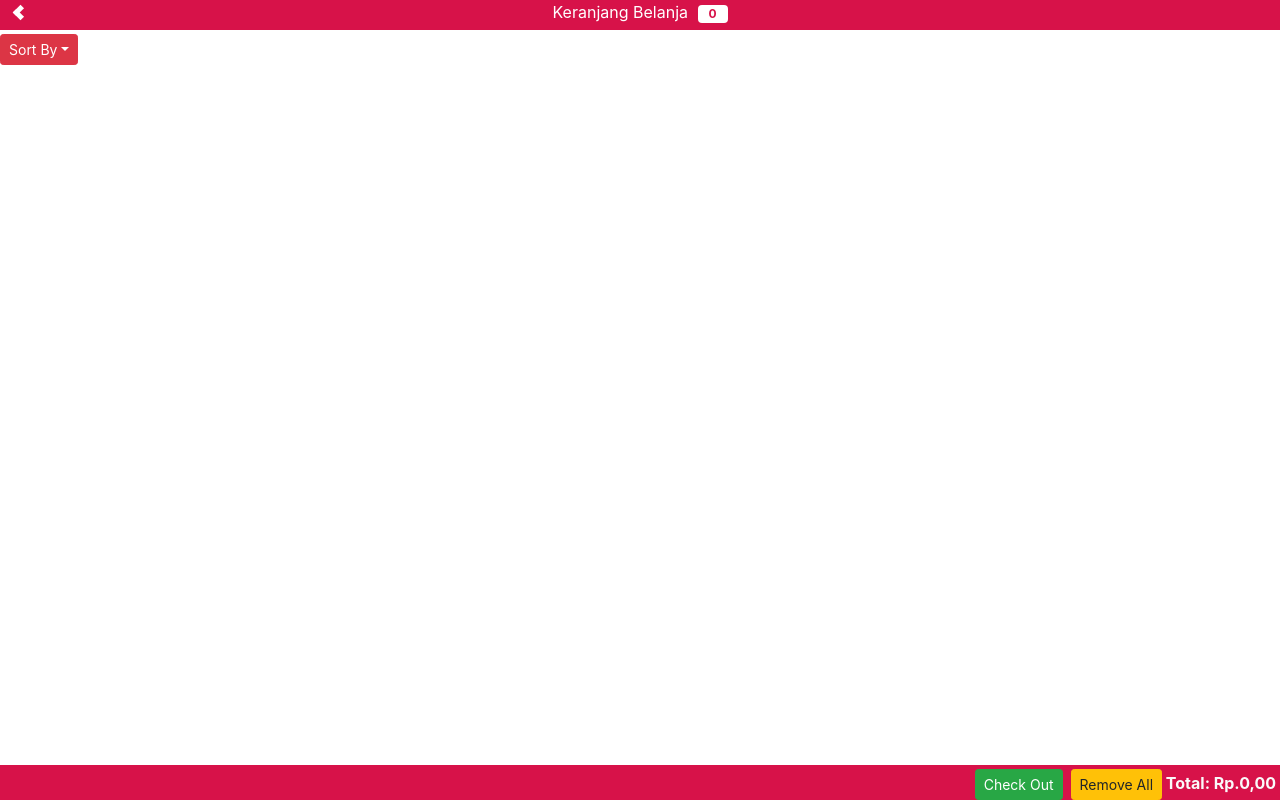
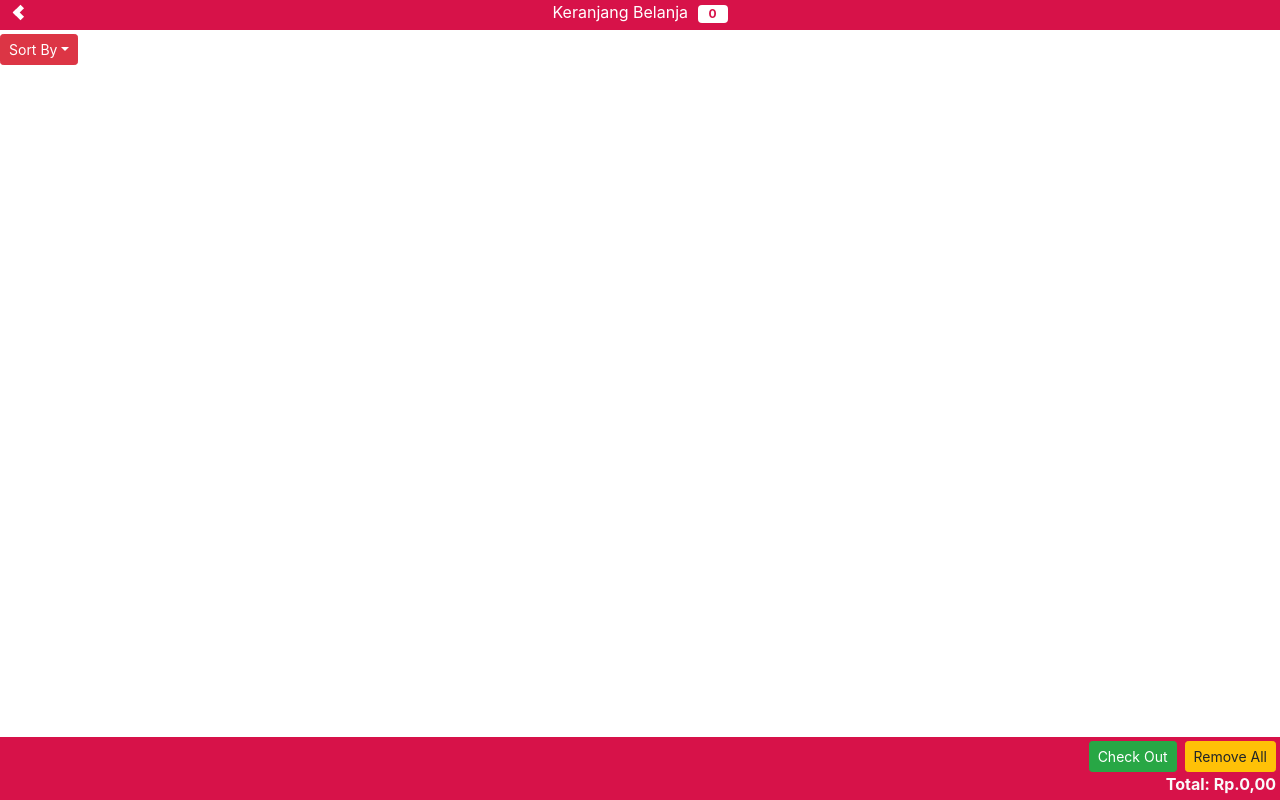
Before and after one commit to Faishalrmdhn/sakoo, a Vue app: page /cart in a window 1280 px wide. Built offline with nearby package versions, Linux system fonts and the light colour scheme.

Commit message:
clean code

```diff
--- a/src/store/modules/item.js
+++ b/src/store/modules/item.js
@@ -1,6 +1,5 @@
 export default {
   state: {
-    products: [],
     cart: [],
     count: 0,
   },
--- a/src/views/Cart.vue
+++ b/src/views/Cart.vue
@@ -99,13 +99,17 @@
     <br />
     <br />
     <div class="total">
-      <b-button class="mr-2" size="sm" variant="success" @click="chekOut()"
+      <div class="row1">
+        <b-button class="mr-2" size="sm" variant="success" @click="checkOut()"
           >Check Out
         </b-button>
         <b-button size="sm" variant="warning" @click="remove()"
           >Remove All</b-button
         >
+      </div>
+      <div v-show="empty" class="row2">
         <strong> Total: Rp.{{ formatPrice(totals) }}</strong>
+      </div>
     </div>
   </b-container>
 </template>
@@ -116,6 +120,11 @@ export default {
   name: "Cart",
   created() {
     this.cart;
+  },
+  data() {
+    return {
+      empty: true,
+    };
   },
   computed: {
     ...mapState(["count"]),
@@ -178,11 +187,12 @@ export default {
     remove() {
       this.cart.length = 0;
       this.resetCount();
+      this.empty = false;
     },
     comingSoon() {
       alert("This feature will be added soon!");
     },
-    chekOut() {
+    checkOut() {
       alert("This feature will be added soon!");
     },
   },
@@ -225,7 +235,7 @@ span {
   bottom: 0%;
   left: 0%;
   width: 100%;
-  height: 35px;
+  height: auto;
   background-color: rgb(215, 18, 73);
   z-index: 2;
   text-align: right;
```
Lines whose indentation alone changed are shown as unchanged.
